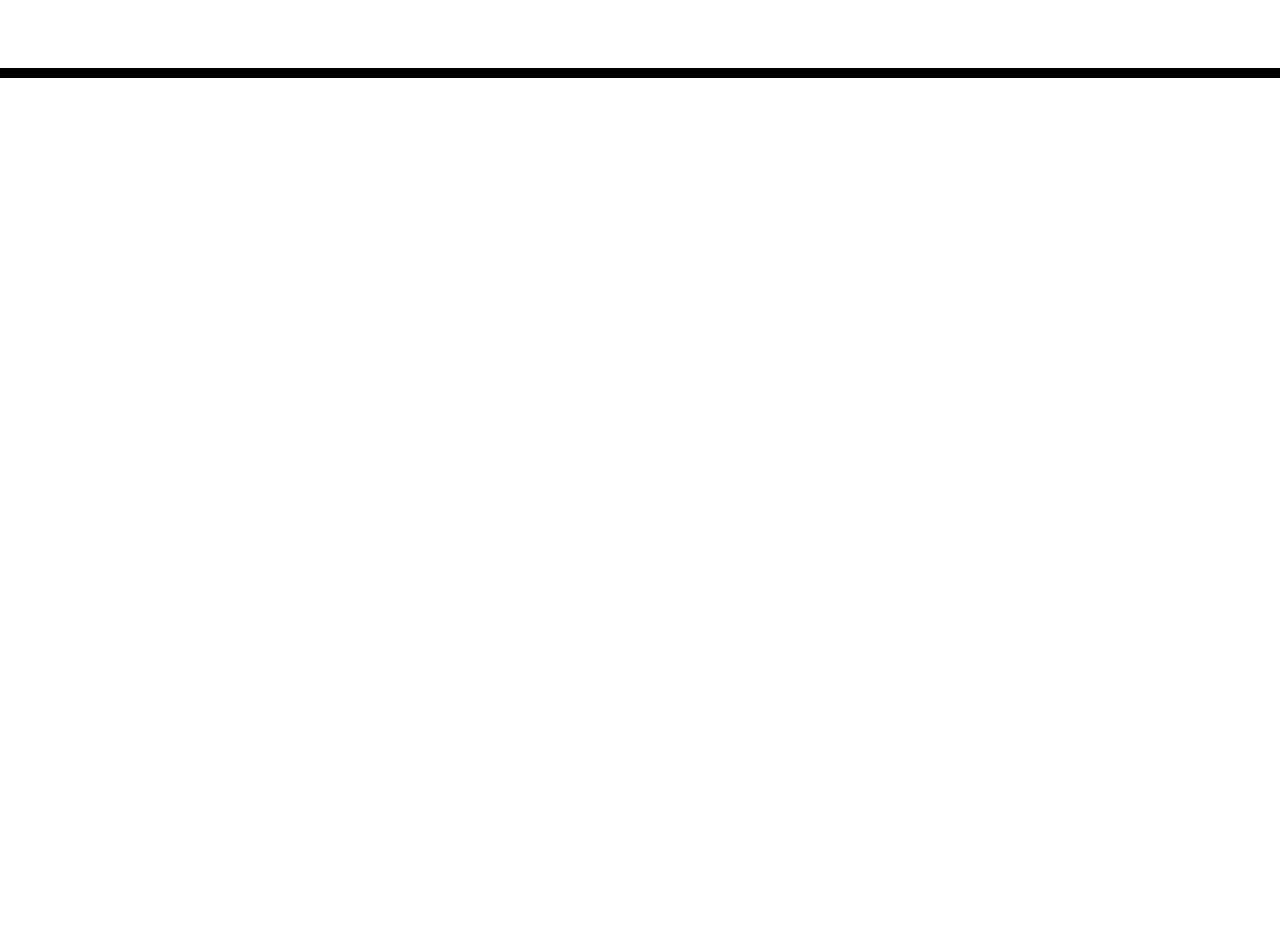
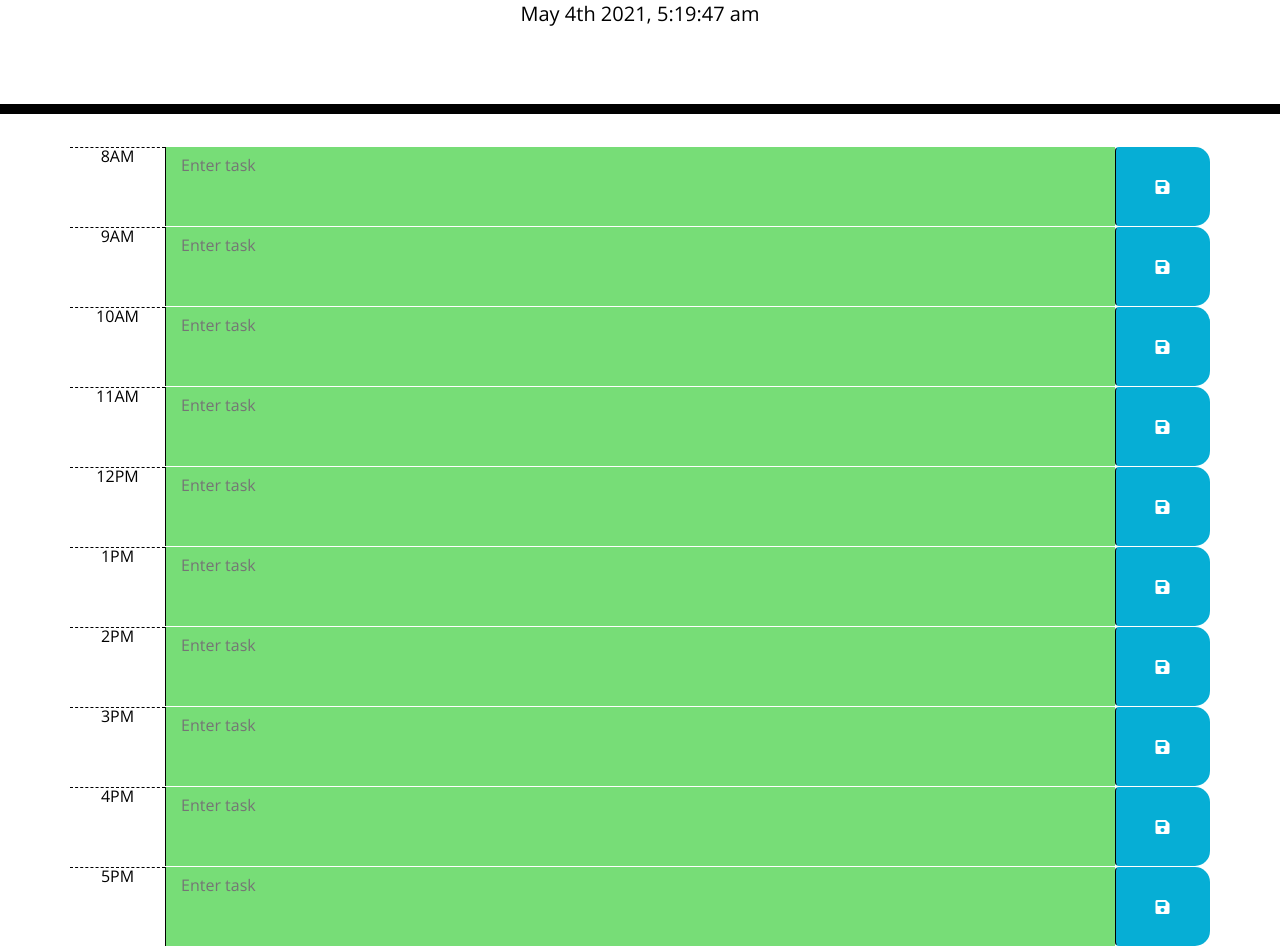
Before and after one commit to jmar1837/work_day_calendar, a plain HTML site: page index.html in a window 1280 px wide. Shown: the part 190-1136 px from the top of the page. Before the commit the page ends 800 px from the top, so only its background shows below. Drawn offline with nearby package versions, Linux system fonts and the light colour scheme; files that its build step writes are made by us from their sources.

Commit message:
added local storage, the color changing for past, present, and future.I also added to the index.hmtl

```diff
--- a/assets/script.js
+++ b/assets/script.js
@@ -1 +1,42 @@
-console.log("new javascript folder")
+const today = $('#currentDay');
+
+function updateTime() {
+    const now = moment()
+    today.text(now.format ('MMMM Do YYYY, h:mm:ss a'));
+
+}
+setInterval(updateTime, 1000);
+updateTime();
+
+// function convertTime(time) {
+//     var amPm= time.substring(,time.length)
+// }
+
+$('.form-input').each(function(){
+    var name= $(this).siblings('.hour').text()
+    $('#'+ name).val(localStorage.getItem(name))
+
+   var text= $(this).siblings('.hour').attr("id")
+   var hour= moment().hour();
+   text=parseInt(text)
+   console.log(hour, text)
+   if (text<hour){
+       $(this).addClass('past')
+   } else if (text===hour) {
+    $(this).addClass('present')
+   }else if(text>hour) {
+    $(this).addClass('future')
+   }
+
+
+
+})
+
+
+$('.saveBtn').on('click',function(){
+    var name= $(this).siblings('.hour').text()
+    var text= $(this).siblings('.form-input').val()
+    localStorage.setItem(name, text)
+})
+
+// $('#8AM').val(localStorage.getItem('8AM'))
--- a/index.html
+++ b/index.html
@@ -1,24 +1,15 @@
 <!DOCTYPE html>
 <html lang="en">
+
 <head>
   <meta charset="UTF-8" />
   <meta name="viewport" content="width=device-width, initial-scale=1.0" />
   <meta http-equiv="X-UA-Compatible" content="ie=edge" />
-    <link
-      rel="stylesheet"
-      href="https://stackpath.bootstrapcdn.com/bootstrap/4.3.1/css/bootstrap.min.css"
-    />
-    <link
-      rel="stylesheet"
-      href="https://use.fontawesome.com/releases/v5.8.1/css/all.css"
-      integrity="sha384-50oBUHEmvpQ+1lW4y57PTFmhCaXp0ML5d60M1M7uH2+nqUivzIebhndOJK28anvf"
-      crossorigin="anonymous"
-    />
-    <link
-      href="https://fonts.googleapis.com/css?family=Open+Sans&display=swap"
-      rel="stylesheet"
-    />
-    <link rel="stylesheet" href="style.css" />
+  <link rel="stylesheet" href="https://stackpath.bootstrapcdn.com/bootstrap/4.3.1/css/bootstrap.min.css" />
+  <link rel="stylesheet" href="https://use.fontawesome.com/releases/v5.8.1/css/all.css"
+    integrity="sha384-50oBUHEmvpQ+1lW4y57PTFmhCaXp0ML5d60M1M7uH2+nqUivzIebhndOJK28anvf" crossorigin="anonymous" />
+  <link href="https://fonts.googleapis.com/css?family=Open+Sans&display=swap" rel="stylesheet" />
+  <link rel="stylesheet" href="assets/style.css" />
   <title>Work Day Scheduler</title>
 </head>
 
@@ -30,10 +21,60 @@
   </header>
   <div class="container">
     <!-- Timeblocks go here -->
+    <div class="row time-block">
+      <label class="col-md-1 hour" for="task" id="8">8AM</label>
+      <textarea id="8AM" type="text" class="form-input col-md-10 description" name="task" placeholder="Enter task"></textarea>
+      <button class="btn col-md-1 saveBtn"><i class="fa fa-save"></i></button>
+    </div>
+    <div class="row time-block">
+      <label class="col-md-1 hour" for="task" id="9">9AM</label>
+      <textarea id="9AM" type="text" class="form-input col-md-10 description" name="task" placeholder="Enter task"></textarea>
+      <button class="btn col-md-1 saveBtn"><i class="fa fa-save"></i></button>
+    </div>
+    <div class="row time-block">
+      <label class="col-md-1 hour" for="task" id="10">10AM</label>
+      <textarea id="10AM" type="text" class="form-input col-md-10 description" name="task" placeholder="Enter task"></textarea>
+      <button class="btn col-md-1 saveBtn"><i class="fa fa-save"></i></button>
+    </div>
+    <div class="row time-block">
+      <label class="col-md-1 hour" for="task" id="11">11AM</label>
+      <textarea id="11AM" type="text" class="form-input col-md-10 description" name="task" placeholder="Enter task"></textarea>
+      <button class="btn col-md-1 saveBtn"><i class="fa fa-save"></i></button>
+    </div>
+    <div class="row time-block">
+      <label class="col-md-1 hour" for="task" id="12">12PM</label>
+      <textarea id="12PM" type="text" class="form-input col-md-10 description" name="task" placeholder="Enter task"></textarea>
+      <button class="btn col-md-1 saveBtn"><i class="fa fa-save"></i></button>
+    </div>
+    <div class="row time-block">
+      <label class="col-md-1 hour" for="task" id="13">1PM</label>
+      <textarea id="13PM" type="text" class="form-input col-md-10 description" name="task" placeholder="Enter task"></textarea>
+      <button class="btn col-md-1 saveBtn"><i class="fa fa-save"></i></button>
+    </div>
+    <div class="row time-block">
+      <label class="col-md-1 hour" for="task" id="14">2PM</label>
+      <textarea id="14PM" type="text" class="form-input col-md-10 description" name="task" placeholder="Enter task"></textarea>
+      <button class="btn col-md-1 saveBtn"><i class="fa fa-save"></i></button>
+    </div>
+    <div class="row time-block">
+      <label class="col-md-1 hour" for="task" id="15">3PM</label>
+      <textarea id="15PM" type="text" class="form-input col-md-10 description" name="task" placeholder="Enter task"></textarea>
+      <button class="btn col-md-1 saveBtn"><i class="fa fa-save"></i></button>
+    </div>
+    <div class="row time-block">
+      <label class="col-md-1 hour" for="task" id="16">4PM</label>
+      <textarea id="16PM" type="text" class="form-input col-md-10 description" name="task" placeholder="Enter task"></textarea>
+      <button class="btn col-md-1 saveBtn"><i class="fa fa-save"></i></button>
+    </div>
+    <div class="row time-block">
+      <label class="col-md-1 hour" for="task" id="17">5PM</label>
+      <textarea id="17PM"type="text" class="form-input col-md-10 description" name="task" placeholder="Enter task"></textarea>
+      <button class="btn col-md-1 saveBtn"><i class="fa fa-save"></i></button>
     </div>
 
     <script src="https://cdnjs.cloudflare.com/ajax/libs/jquery/3.2.1/jquery.min.js"></script>
     <script src="https://cdnjs.cloudflare.com/ajax/libs/moment.js/2.24.0/moment.min.js"></script>
-    <script src= "assets/script.js"></script>
+    <script src="assets/script.js"></script>
 </body>
+
 </html>
```
Also changed, not shown: Screen Shot 2021-05-03 at 10.14.38 PM.png (added), Screen Shot 2021-05-03 at 10.14.42 PM.png (added), Screen Shot 2021-05-03 at 10.15.46 PM.png (added), 1 other file. Lines whose indentation alone changed are shown as unchanged.
